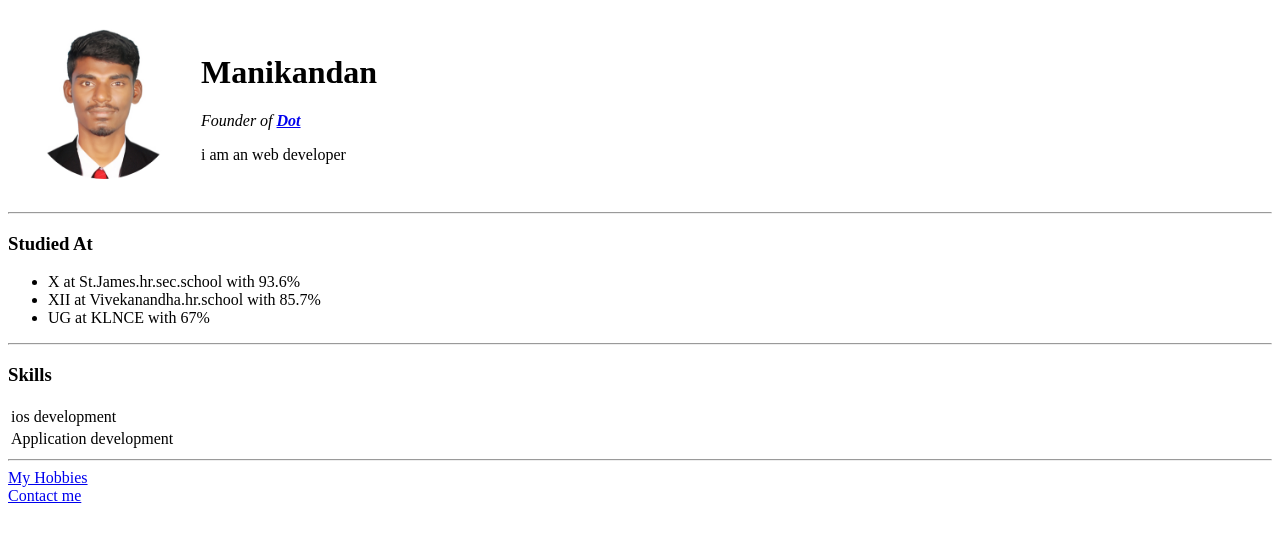
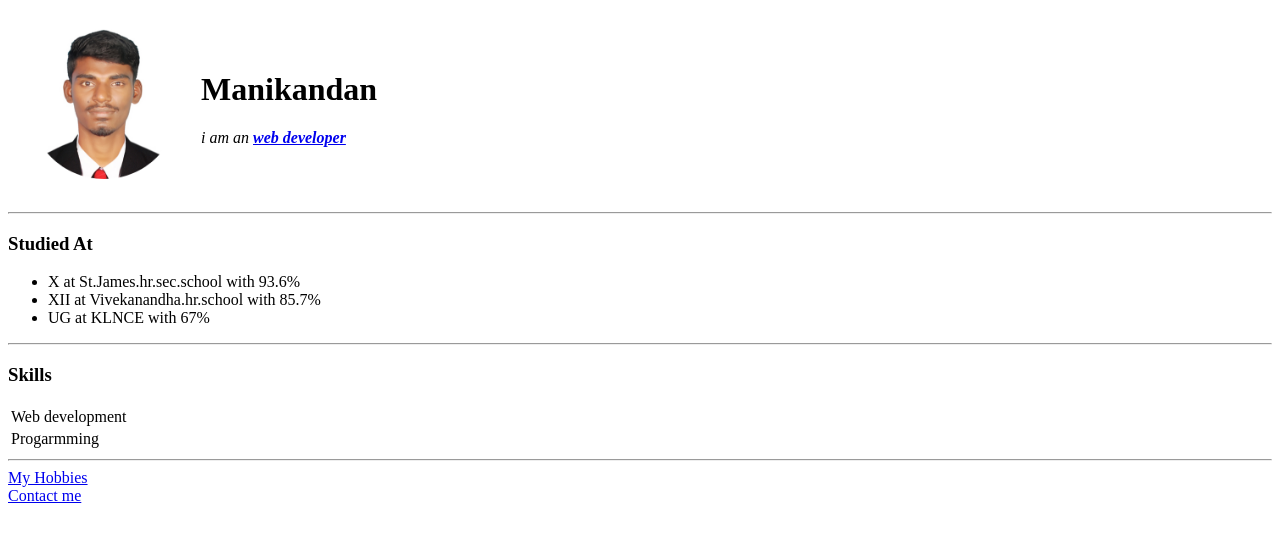
Before and after one commit to barryallen012/cv, a plain HTML site: page index.html in a window 1280 px wide. Drawn offline with Linux system fonts and the light colour scheme.

Commit message:
Add files via upload

```diff
--- a/index.html
+++ b/index.html
@@ -4,13 +4,14 @@
 <head>
   <meta charset="utf-8">
   <title>Manikandan </title>
+  <link rel="stylesheet" href="css/styles.css">
 </head>
 <table cellspacing="20">
   <tr>
     <td><img src="images/manijpg.png" alt="profile picture" width="150" height="150"></td>
     <td><h1>Manikandan</h1>
-    <p><em>Founder of <strong><a href="#">Dot</a></strong></em></p>
-    <p>i am an web developer</p></td>
+    <p><em>i am an <strong><a href="https://en.wikipedia.org/wiki/Web_developer">web developer</a></strong></em></p>
+    <p></p></td>
   </tr>
 </table>
 <hr>
@@ -25,10 +26,10 @@
 <h3>Skills</h3>
 <table>
     <tr>
-    <td>ios development</td>
+    <td>Web development</td>
     </tr>
     <tr>
-      <td>Application development</td>
+      <td>Progarmming</td>
     </tr>
 </table>
 <hr>
```
Also changed, not shown: hobbies.html (+1 -1 lines).
